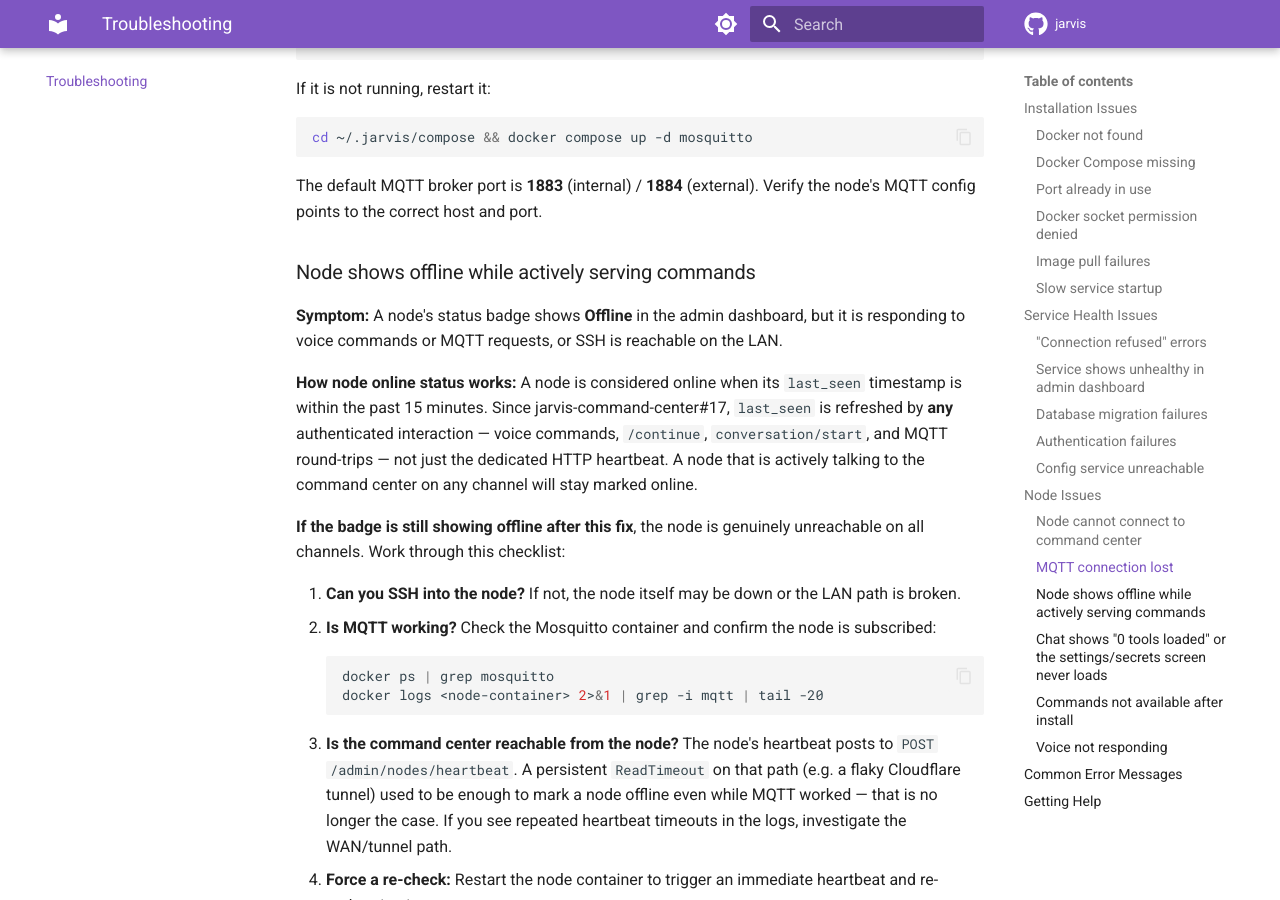
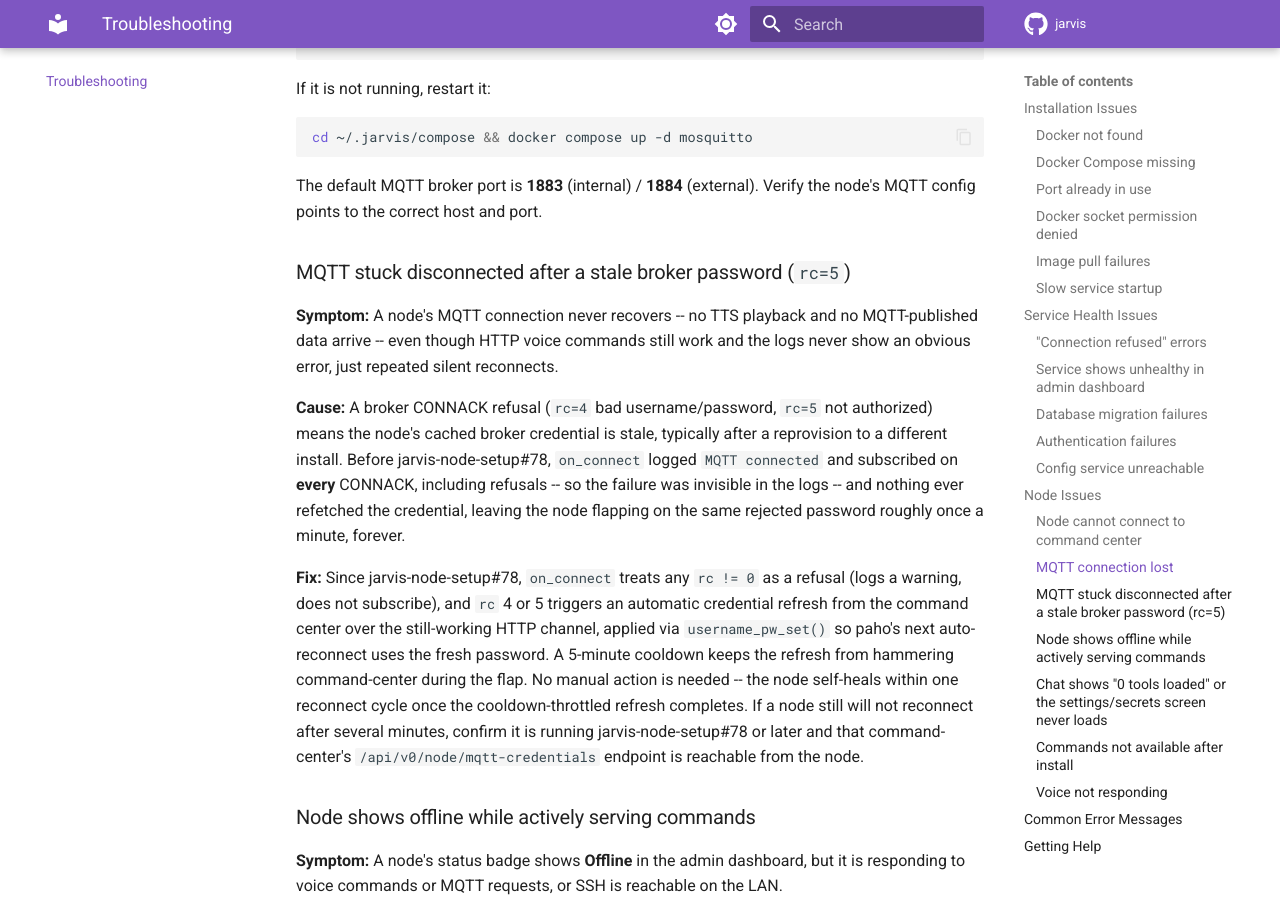
Before and after one commit to alexberardi/jarvis-docs, an MkDocs documentation site: the page built from docs/troubleshooting/index.md, in a window 1280 px wide and 900 px high, scrolled down 6140 px. Built offline with MkDocs 1.6.1 and Material for MkDocs 9.7.7, drawn with Linux system fonts in a browser that asks for light colours; comment, search, counter and statistics services are not loaded.

Commit message:
docs(jarvis-node-setup): sync from #78

```diff
--- a/docs/troubleshooting/index.md
+++ b/docs/troubleshooting/index.md
@@ -267,6 +267,14 @@ cd ~/.jarvis/compose && docker compose up -d mosquitto
 
 The default MQTT broker port is **1883** (internal) / **1884** (external). Verify the node's MQTT config points to the correct host and port.
 
+### MQTT stuck disconnected after a stale broker password (`rc=5`)
+
+**Symptom:** A node's MQTT connection never recovers -- no TTS playback and no MQTT-published data arrive -- even though HTTP voice commands still work and the logs never show an obvious error, just repeated silent reconnects.
+
+**Cause:** A broker CONNACK refusal (`rc=4` bad username/password, `rc=5` not authorized) means the node's cached broker credential is stale, typically after a reprovision to a different install. Before jarvis-node-setup#78, `on_connect` logged `MQTT connected` and subscribed on **every** CONNACK, including refusals -- so the failure was invisible in the logs -- and nothing ever refetched the credential, leaving the node flapping on the same rejected password roughly once a minute, forever.
+
+**Fix:** Since jarvis-node-setup#78, `on_connect` treats any `rc != 0` as a refusal (logs a warning, does not subscribe), and `rc` 4 or 5 triggers an automatic credential refresh from the command center over the still-working HTTP channel, applied via `username_pw_set()` so paho's next auto-reconnect uses the fresh password. A 5-minute cooldown keeps the refresh from hammering command-center during the flap. No manual action is needed -- the node self-heals within one reconnect cycle once the cooldown-throttled refresh completes. If a node still will not reconnect after several minutes, confirm it is running jarvis-node-setup#78 or later and that command-center's `/api/v0/node/mqtt-credentials` endpoint is reachable from the node.
+
 ### Node shows offline while actively serving commands
 
 **Symptom:** A node's status badge shows **Offline** in the admin dashboard, but it is responding to voice commands or MQTT requests, or SSH is reachable on the LAN.
```
